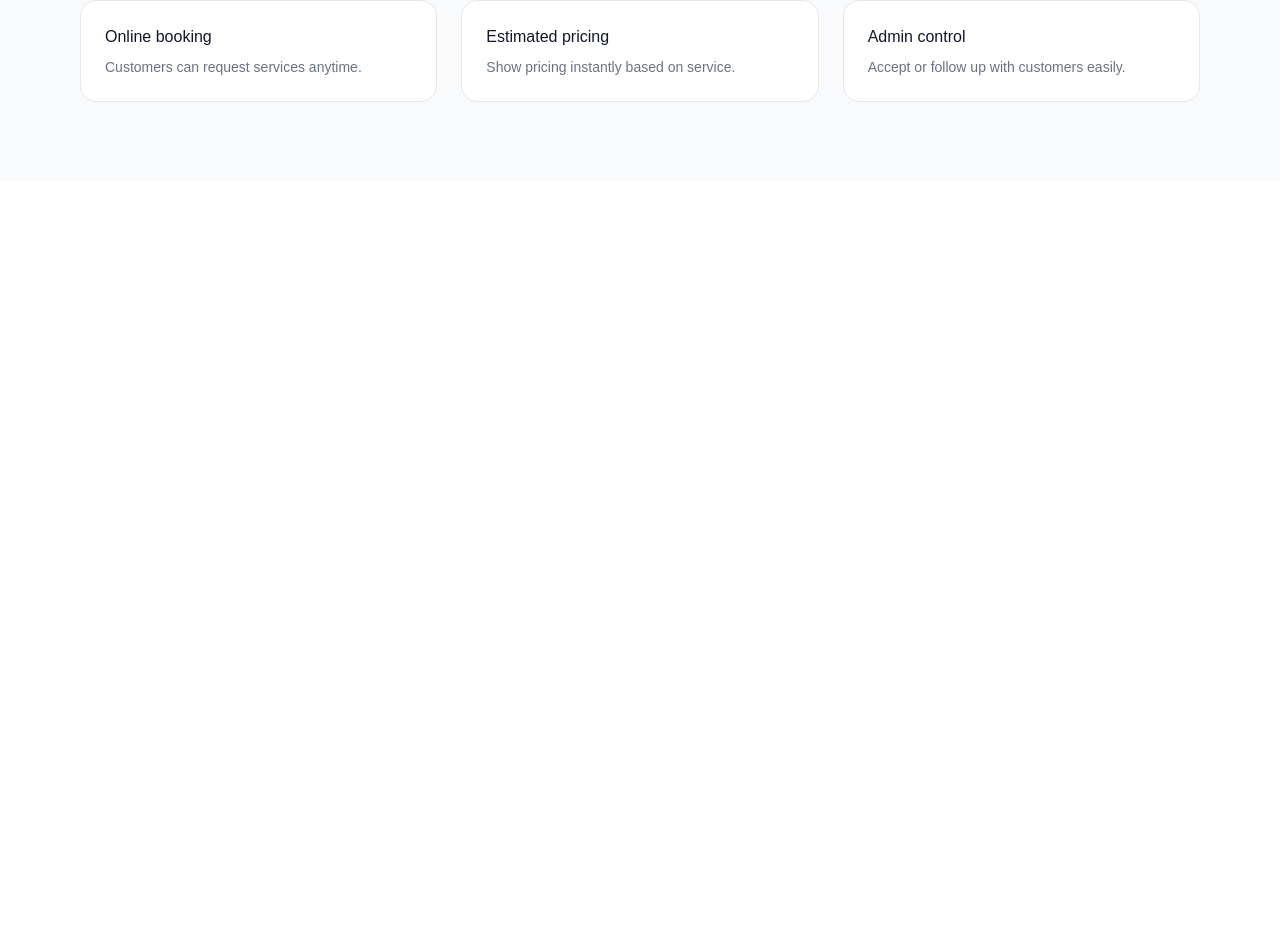
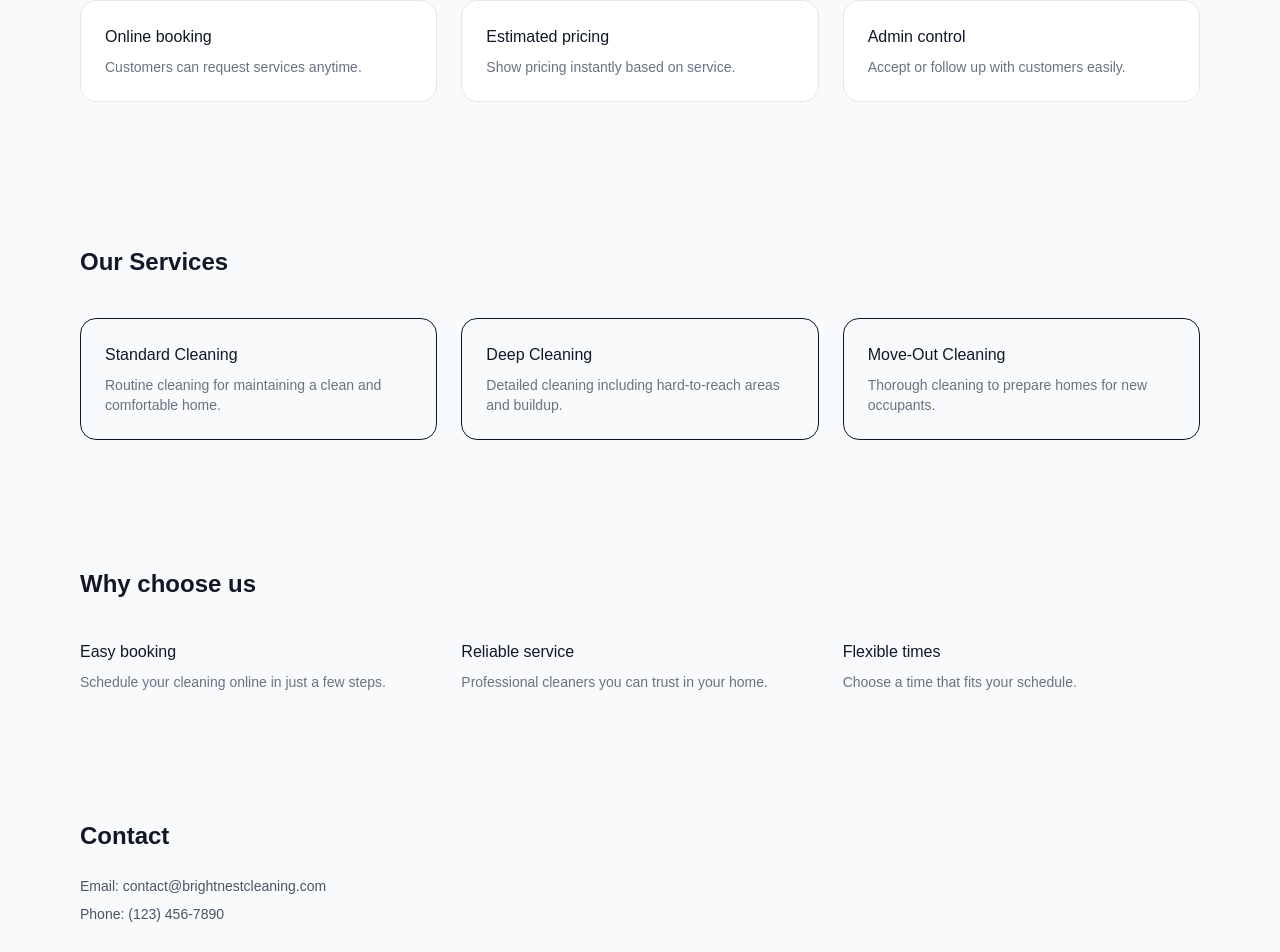
Before and after one commit to SBvibes/booking-demo, a Next.js app: page / in a window 1280 px wide. Shown: the part 781-1733 px from the top of the page. Before the commit the page ends 963 px from the top, so only its background shows below. Built offline with nearby package versions, Linux system fonts and the light colour scheme.

Commit message:
extract contact section into component

```diff
--- a/app/page.tsx
+++ b/app/page.tsx
@@ -1,13 +1,18 @@
 import Navbar from "@/components/Navbar";
 import Hero from "@/components/Hero";
 import Features from "@/components/Features";
-
+import ServicesSection from "@/components/ServicesSection";
+import WhyChooseUs from "@/components/WhyChooseUs";
+import ContactSection from "@/components/ContactSection";
 export default function Home() {
   return (
     <main className="bg-gray-50 min-h-screen text-gray-900">
      <Navbar />
       <Hero />
       <Features />
+      <ServicesSection />
+      <WhyChooseUs />
+      <ContactSection />
     </main>
   );
 }
--- /dev/null
+++ b/components/ContactSection.tsx
@@ -0,0 +1,12 @@
+export default function ContactSection() {
+  return (
+    <section id="contact" className="max-w-6xl mx-auto px-4 py-16">
+      <h2 className="text-2xl font-semibold mb-6">Contact</h2>
+
+      <div className="space-y-2 text-gray-600 text-sm">
+        <p>Email: contact@brightnestcleaning.com</p>
+        <p>Phone: (123) 456-7890</p>
+      </div>
+    </section>
+  );
+}
--- a/components/ServicesSection.tsx
+++ b/components/ServicesSection.tsx
@@ -0,0 +1,30 @@
+export default function ServicesSection() {
+  return (
+    <section id="services" className="max-w-6xl mx-auto px-4 py-16">
+      <h2 className="text-2xl font-semibold mb-10">Our Services</h2>
+
+      <div className="grid md:grid-cols-3 gap-6">
+        <div className="border rounded-2xl p-6">
+          <h3 className="font-medium mb-2">Standard Cleaning</h3>
+          <p className="text-sm text-gray-500">
+            Routine cleaning for maintaining a clean and comfortable home.
+          </p>
+        </div>
+
+        <div className="border rounded-2xl p-6">
+          <h3 className="font-medium mb-2">Deep Cleaning</h3>
+          <p className="text-sm text-gray-500">
+            Detailed cleaning including hard-to-reach areas and buildup.
+          </p>
+        </div>
+
+        <div className="border rounded-2xl p-6">
+          <h3 className="font-medium mb-2">Move-Out Cleaning</h3>
+          <p className="text-sm text-gray-500">
+            Thorough cleaning to prepare homes for new occupants.
+          </p>
+        </div>
+      </div>
+    </section>
+  );
+}
--- /dev/null
+++ b/components/WhyChooseUs.tsx
@@ -0,0 +1,32 @@
+export default function WhyChooseUs() {
+  return (
+    <section className="bg-gray-50 py-16">
+      <div className="max-w-6xl mx-auto px-4">
+        <h2 className="text-2xl font-semibold mb-10">Why choose us</h2>
+
+        <div className="grid md:grid-cols-3 gap-6">
+          <div>
+            <h3 className="font-medium mb-2">Easy booking</h3>
+            <p className="text-sm text-gray-500">
+              Schedule your cleaning online in just a few steps.
+            </p>
+          </div>
+
+          <div>
+            <h3 className="font-medium mb-2">Reliable service</h3>
+            <p className="text-sm text-gray-500">
+              Professional cleaners you can trust in your home.
+            </p>
+          </div>
+
+          <div>
+            <h3 className="font-medium mb-2">Flexible times</h3>
+            <p className="text-sm text-gray-500">
+              Choose a time that fits your schedule.
+            </p>
+          </div>
+        </div>
+      </div>
+    </section>
+  );
+}
```
